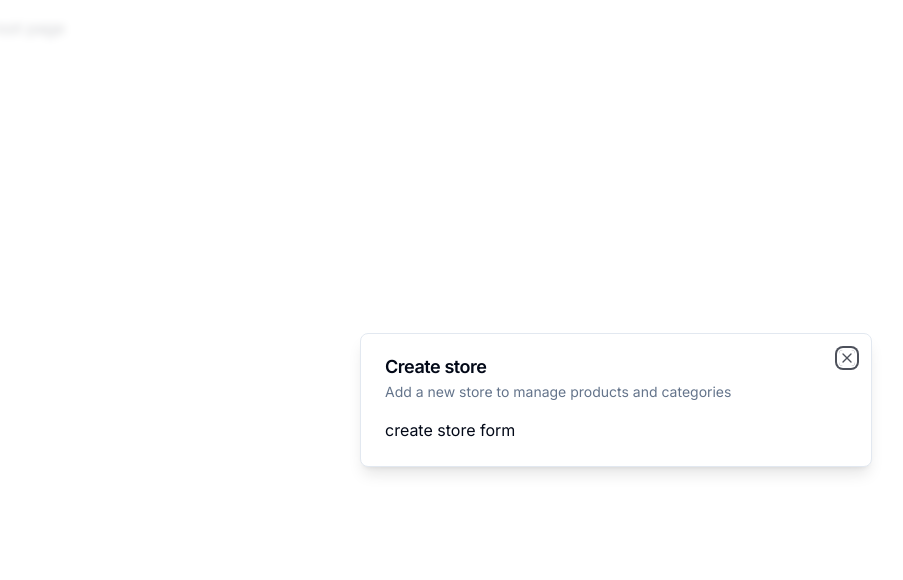
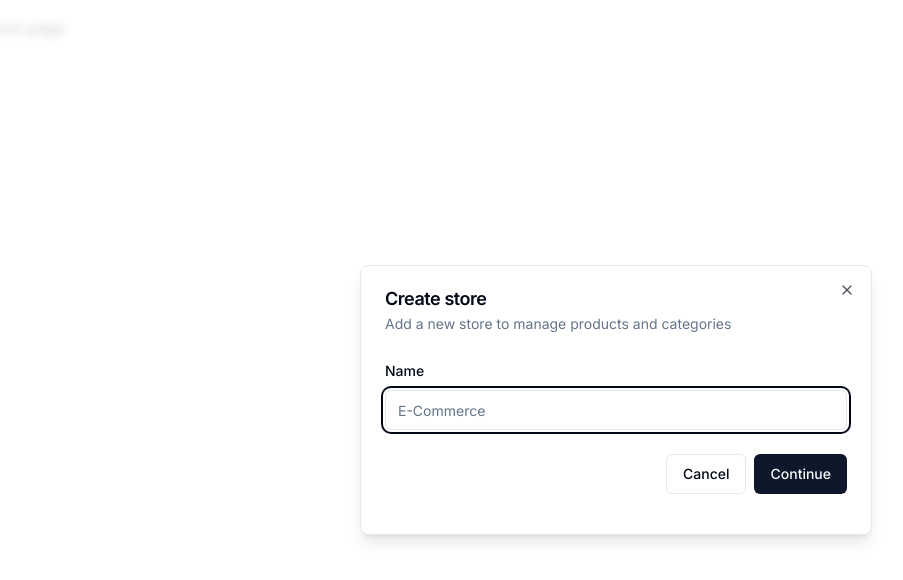
Before and after one commit to damilolajohn6/nextCommerce, a Next.js app in the folder next-commerce/: page / in a window 1280 px wide. Shown: the top 580 px of the page, without its empty margins (24-927 px from the left). Built offline with nearby package versions, Linux system fonts and the light colour scheme.

Commit message:
store modal authenticate

```diff
--- a/next-commerce/components/modals/store-modal.tsx
+++ b/next-commerce/components/modals/store-modal.tsx
@@ -1,9 +1,32 @@
 "use client";
+
+import * as z from "zod";
 import { useStoreModal } from "@/hooks/use-store-modal";
 import { Modal } from "../ui/modal";
+import { useForm, useFormContext } from "react-hook-form";
+import {zodResolver} from "@hookform/resolvers/zod";
+import { Form, FormControl, FormField, FormItem, FormLabel, FormMessage } from "../ui/form";
+import { Input } from "../ui/input";
+import { Button } from "../ui/button";
+
+const formSchema= z.object({
+    name: z.string().min(1),
+});
 
 export const StoreModal = () => {
     const storeModal = useStoreModal();
+
+    const form = useForm<z.infer<typeof formSchema>>({
+        resolver: zodResolver(formSchema),
+        defaultValues: {
+            name: "",
+        },
+    })
+
+    const onSubmit = async(values: z.infer<typeof formSchema>) => {
+        console.log(values);
+        //TODO: create store
+    }
 
     return (
         <Modal
@@ -12,7 +35,30 @@
          isOpen={storeModal.isOpen}
          onClose= {storeModal.onClose}
          >
-            create store form
+            <div>
+                <div className="space-y-4 py-2 pb-4">
+                    <Form {...form}>
+                        <form onSubmit={form.handleSubmit(onSubmit)}>
+                            <FormField control={form.control}
+                            name="name"
+                            render={({field}) => (
+                                <FormItem>
+                                    <FormLabel>Name</FormLabel>
+                                    <FormControl>
+                                        <Input placeholder="E-Commerce" {...field} />
+                                    </FormControl>
+                                    <FormMessage />
+                                </FormItem>
+                            )}
+                            />
+                            <div className="pt-6 space-x-2 flex items-center justify-end w-full">
+                                <Button variant="outline" onClick={storeModal.onClose}>Cancel</Button>
+                                <Button type="submit">Continue</Button>
+                            </div>
+                        </form>
+                    </Form>
+                </div>
+            </div>
         </Modal>
     )
 }
--- a/next-commerce/package.json
+++ b/next-commerce/package.json
@@ -11,6 +11,7 @@
   "dependencies": {
     "@clerk/nextjs": "^4.27.5",
     "@hookform/resolvers": "^3.3.2",
+    "@prisma/client": "^5.7.0",
     "@radix-ui/react-dialog": "^1.0.5",
     "@radix-ui/react-label": "^2.0.2",
     "@radix-ui/react-menubar": "^1.0.4",
@@ -36,6 +37,7 @@
     "eslint": "^8",
     "eslint-config-next": "14.0.3",
     "postcss": "^8",
+    "prisma": "^5.7.0",
     "tailwindcss": "^3.3.0",
     "typescript": "^5"
   }
```
Also changed, not shown: 1 other file (tests, documents, lock files or other folders).
